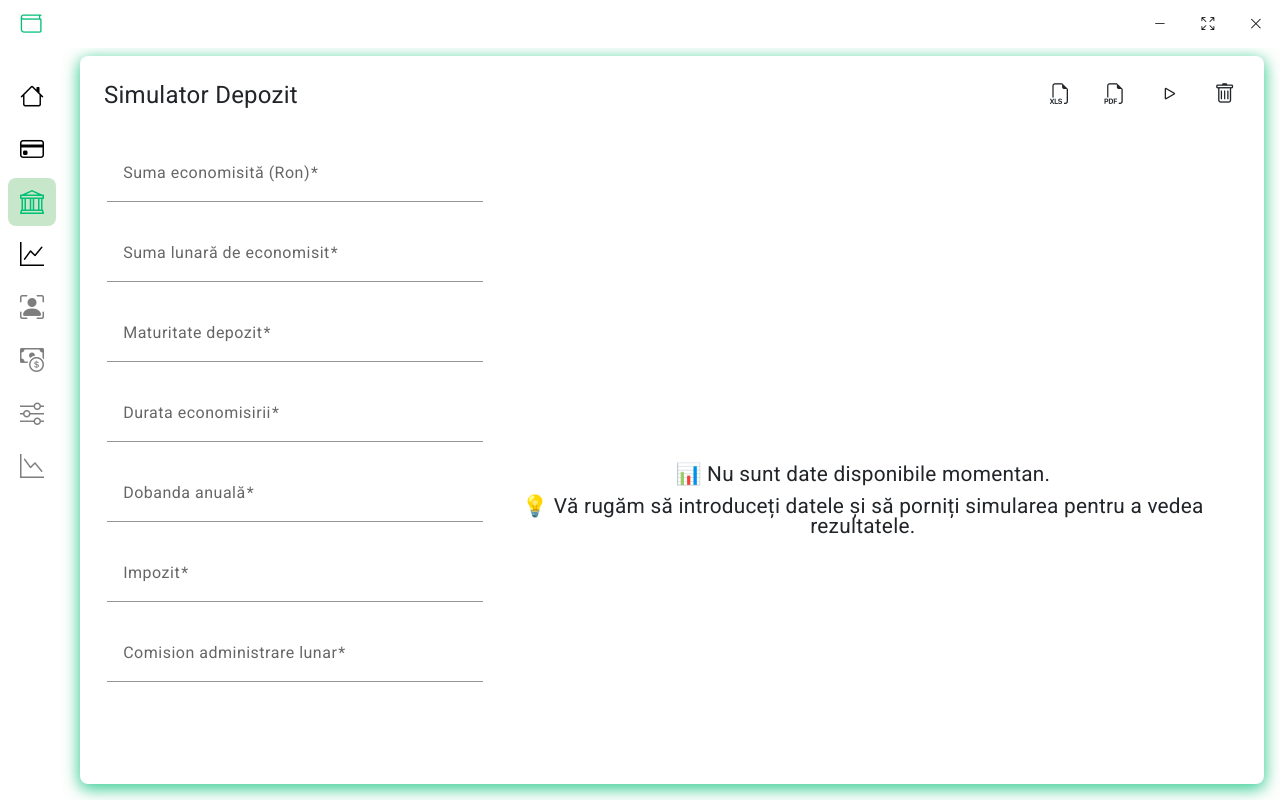
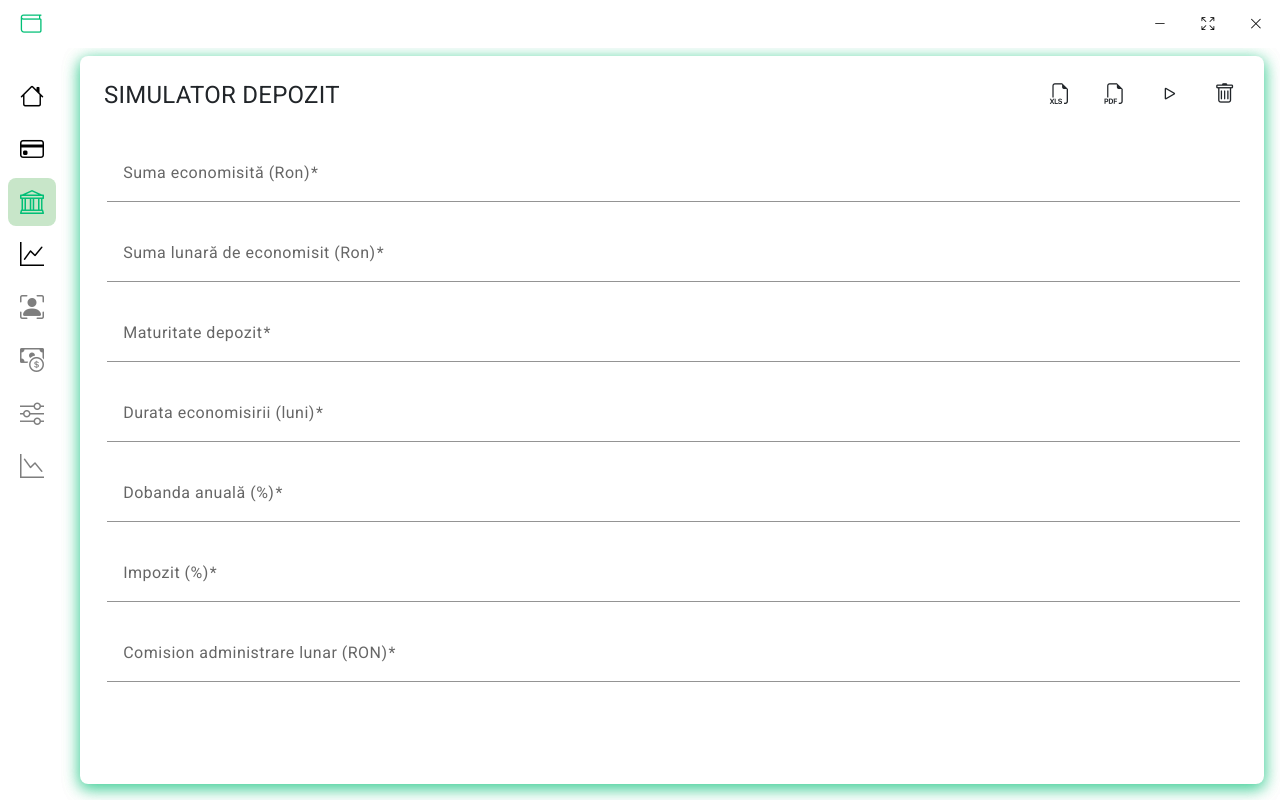
Before and after one commit to ciolteamihairobert/NewFunds, an Angular app: page /deposit in a window 1280 px wide. Built offline with nearby package versions, Linux system fonts and the light colour scheme.

Commit message:
Upgrade Angular versions and rework the css a little bit + correct the deposit sim error

```diff
--- a/app.js
+++ b/app.js
@@ -6,7 +6,7 @@ let appWindow;
 function createWindow() {
     appWindow = new BrowserWindow({
         frame: false,
-        minWidth: 1100,
+        minWidth: 820,
         minHeight: 700,
         webPreferences: {
             preload: path.join(__dirname, 'preload.js'),
--- a/src/app/reusable-components/services/calculation-center.service.ts
+++ b/src/app/reusable-components/services/calculation-center.service.ts
@@ -170,8 +170,8 @@ export class CalculationCenterService {
         soldInitial = initialAmount;
       }
 
-      dobanda = (soldInitial + monthlySaving) * (Math.pow(1 + annualInterest, 1 / 12) - 1);
-      impozit = tax * dobanda;
+      dobanda = (soldInitial + monthlySaving) * (Math.pow(1 + annualInterest/100, 1 / 12) - 1);
+      impozit = (tax /100) * dobanda;
       totalImpozit += impozit;
       comision = (initialAmount === 0 && monthlySaving === 0) ? 0 : monthlyFee;
       soldFinal = soldInitial + monthlySaving + dobanda - impozit - comision;
@@ -186,12 +186,12 @@ export class CalculationCenterService {
       }
       rows.push(row);
     }
-    const totalSavings = monthlySaving * depositMaturity + initialAmount;
+    const totalSavings = monthlySaving * savingDuration + initialAmount;
     const profitability = parseFloat((((soldFinal - totalSavings) / totalSavings)*100).toFixed(2))
-    this.depositDataService.updateDepositTotalSavings(totalSavings);
+    this.depositDataService.updateDepositTotalSavings(parseFloat(totalSavings.toFixed(2)));
     this.depositDataService.updateDepositProfitability(profitability);
     this.depositDataService.updateDepositRows(rows);
-    this.depositDataService.updateDepositFinalBalance(soldFinal);
-    this.depositDataService.updateDepositTotalTaxPaid(totalImpozit);
+    this.depositDataService.updateDepositFinalBalance(parseFloat(soldFinal.toFixed(2)));
+    this.depositDataService.updateDepositTotalTaxPaid(parseFloat(totalImpozit.toFixed(2)));
   }
 }
--- a/src/app/side-menu/side-menu.component.ts
+++ b/src/app/side-menu/side-menu.component.ts
@@ -1,13 +1,14 @@
+
 import { CommonModule } from '@angular/common';
-import { HttpClientModule } from '@angular/common/http';
 import { Component } from '@angular/core';
 import { MatTooltipModule, TooltipPosition } from '@angular/material/tooltip';
 import { RouterModule } from '@angular/router';
 
+
 @Component({
   selector: 'app-side-menu',
   standalone: true,
-  imports: [CommonModule, RouterModule, HttpClientModule, MatTooltipModule],
+  imports: [RouterModule, CommonModule, MatTooltipModule],
   templateUrl: './side-menu.component.html',
   styleUrls: ['./side-menu.component.css']
 })
--- a/src/app/simulator-components/credit/credit.component.html
+++ b/src/app/simulator-components/credit/credit.component.html
@@ -1,6 +1,6 @@
-<div class="simulator-container">
+<div class="simulator-container" style="max-width: 96.3vw">
   <app-header
-    title="Simulator de credit"
+    title="SIMULATOR CREDIT"
     formName="Credit"
     [exportToExcel]="exportToExcel.bind(this)"
     [exportToPDF]="exportToPDF.bind(this)"
--- a/src/app/simulator-components/deposit/deposit.component.html
+++ b/src/app/simulator-components/deposit/deposit.component.html
@@ -1,6 +1,6 @@
-<div class="simulator-container">
+<div class="simulator-container" style="max-width: 96.3vw">
   <app-header
-    title="Simulator Depozit"
+    title="SIMULATOR DEPOZIT"
     formName="Deposit"
     [exportToExcel]="exportToExcel.bind(this)"
     [exportToPDF]="exportToPDF.bind(this)"
@@ -20,7 +20,7 @@
           />
         </mat-form-field>
         <mat-form-field class="small-field">
-          <mat-label>Suma lunară de economisit</mat-label>
+          <mat-label>Suma lunară de economisit (Ron)</mat-label>
           <input
             matInput
             type="text"
@@ -38,7 +38,7 @@
           />
         </mat-form-field>
         <mat-form-field class="small-field">
-          <mat-label>Durata economisirii</mat-label>
+          <mat-label>Durata economisirii (luni)</mat-label>
           <input
             matInput
             type="text"
@@ -47,7 +47,7 @@
           />
         </mat-form-field>
         <mat-form-field class="small-field">
-          <mat-label>Dobanda anuală</mat-label>
+          <mat-label>Dobanda anuală (%)</mat-label>
           <input
             matInput
             type="text"
@@ -56,7 +56,7 @@
           />
         </mat-form-field>
         <mat-form-field class="small-field">
-          <mat-label>Impozit</mat-label>
+          <mat-label>Impozit (%)</mat-label>
           <input
             matInput
             type="text"
@@ -65,7 +65,7 @@
           />
         </mat-form-field>
         <mat-form-field class="small-field">
-          <mat-label>Comision administrare lunar</mat-label>
+          <mat-label>Comision administrare lunar (RON)</mat-label>
           <input
             matInput
             type="text"
@@ -82,20 +82,32 @@
       <div class="results-container" *ngIf="dataSource.data.length > 0">
         <div class="results">
           <div class="result-item">
-            <span>💰 Total economisit:</span>
-            <div>{{ totalSavings }} luni</div>
+            <span>💰 Total economisit: &nbsp;&nbsp;&nbsp;</span>
+            <div>{{ totalSavings }} RON</div>
           </div>
           <div class="result-item">
-            <span>🏦 Soldul contului la final:</span>
+            <span>🏦 Soldul contului la final:&nbsp;&nbsp;&nbsp;</span>
             <div>{{ finalBalance }} RON</div>
           </div>
           <div class="result-item">
-            <span>📈 Profitabilitate:</span>
+            <span>📈 Profitabilitate:&nbsp;&nbsp;&nbsp;</span>
             <div>{{ profitability }} %</div>
           </div>
           <div class="result-item">
-            <span>💸 Total impozit platit:</span>
-            <div>{{ totalTaxPaid }} RON</div>
+            <span>💸 Total impozit platit:&nbsp;&nbsp;&nbsp;</span>
+            <div>
+              &nbsp;&nbsp;&nbsp;&nbsp;&nbsp;&nbsp;&nbsp;&nbsp;&nbsp;
+              &nbsp;&nbsp;&nbsp;&nbsp;&nbsp;&nbsp;&nbsp;&nbsp;&nbsp;
+              &nbsp;&nbsp;&nbsp;&nbsp;&nbsp;&nbsp;&nbsp;&nbsp;&nbsp;
+              &nbsp;&nbsp;&nbsp;&nbsp;&nbsp;&nbsp;&nbsp;&nbsp;&nbsp;
+              &nbsp;&nbsp;&nbsp;&nbsp;&nbsp;&nbsp;&nbsp;&nbsp;&nbsp;
+              &nbsp;&nbsp;&nbsp;&nbsp;&nbsp;&nbsp;&nbsp;&nbsp;&nbsp;
+              &nbsp;&nbsp;&nbsp;&nbsp;&nbsp;&nbsp;&nbsp;&nbsp;&nbsp;
+              &nbsp;&nbsp;&nbsp;&nbsp;&nbsp;&nbsp;&nbsp;&nbsp;&nbsp;
+              &nbsp;&nbsp;&nbsp;&nbsp;&nbsp;&nbsp;&nbsp;&nbsp;&nbsp;
+              {{ totalTaxPaid }}
+              RON
+            </div>
           </div>
         </div>
       </div>
--- a/src/app/simulator-components/deposit/deposit.component.ts
+++ b/src/app/simulator-components/deposit/deposit.component.ts
@@ -87,20 +87,20 @@ export class DepositComponent implements OnInit {
     const formData = this.depositForm.value;
     const inputData: any[][] = [];
     inputData.push(['Datele Initiale']);
-    inputData.push(['Suma economisită (Ron)', formData['initialAmount']]);
-    inputData.push(['Suma lunara de economisit', formData['monthlySaving']]);
+    inputData.push(['Suma economisita (Ron)', formData['initialAmount']]);
+    inputData.push(['Suma lunara de economisit (Ron)', formData['monthlySaving']]);
     inputData.push(['Maturitate depozit', formData['depositMaturity']]);
-    inputData.push(['Durata economisirii', formData['savingDuration']]);
-    inputData.push(['Dobanda anuala', formData['annualInterest']]);
-    inputData.push(['Impozit', formData['tax']]);
-    inputData.push(['Comision administrare lunar', formData['monthlyFee']]);
+    inputData.push(['Durata economisirii (luni)', formData['savingDuration']]);
+    inputData.push(['Dobanda anuala (%)', formData['annualInterest']]);
+    inputData.push(['Impozit (%)', formData['tax']]);
+    inputData.push(['Comision administrare lunar (Ron)', formData['monthlyFee']]);
     inputData.push([]);
 
     const tableHeader = ['Luna', 'Sold Initial', 'Suma depusa', 'Dobanda', 'Impozit', 'Comision', 'Sold Final'];
     const tableData: any[][] = [];
-    tableData.push(['Total economisit:', this.totalSavings + ' luni']);
+    tableData.push(['Total economisit:', this.totalSavings + ' RON']);
     tableData.push(['Soldul contului la final:', this.finalBalance + ' RON']);
-    tableData.push(['Profitabilitate:', this.profitability + ' luni']);
+    tableData.push(['Profitabilitate:', this.profitability + ' %']);
     tableData.push(['Total impozit platit:', this.totalTaxPaid + ' RON']);
     tableData.push([]);
     tableData.push(tableHeader);
@@ -158,13 +158,13 @@ export class DepositComponent implements OnInit {
 
     const formData = this.depositForm.value;
     const inputData: any[][] = [
-      ['Suma economisită (Ron)', formData['initialAmount']],
-      ['Suma lunara de economisit', formData['monthlySaving']],
+      ['Suma economisita (Ron)', formData['initialAmount']],
+      ['Suma lunara de economisit (Ron)', formData['monthlySaving']],
       ['Maturitate depozit', formData['depositMaturity']],
-      ['Durata economisirii', formData['savingDuration']],
-      ['Dobanda anuala', formData['annualInterest']],
-      ['Impozit', formData['tax']],
-      ['Comision administrare lunar', formData['monthlyFee']]
+      ['Durata economisirii (luni)', formData['savingDuration']],
+      ['Dobanda anuala (%)', formData['annualInterest']],
+      ['Impozit (%)', formData['tax']],
+      ['Comision administrare lunar (Ron)', formData['monthlyFee']]
     ];
 
     autoTable(doc, {
@@ -177,9 +177,9 @@ export class DepositComponent implements OnInit {
     const lastY = (doc as any).lastAutoTable ? (doc as any).lastAutoTable.finalY : 25;
 
     const summaryData: any[][] = [
-      ['Total economisit:', this.totalSavings + ' luni'],
+      ['Total economisit:', this.totalSavings + ' RON'],
       ['Soldul contului la final:', this.finalBalance + ' RON'],
-      ['Profitabilitate:', this.profitability + ' luni'],
+      ['Profitabilitate:', this.profitability + ' %'],
       ['Total impozit platit:', this.totalTaxPaid + ' RON']
     ];
 
--- a/src/app/simulator-components/simulatorStyles.css
+++ b/src/app/simulator-components/simulatorStyles.css
@@ -14,8 +14,8 @@
 .simulator-content {
     display: flex;
     flex-direction: row;
+    flex-wrap: wrap;
     justify-content: space-evenly;
-    flex-grow: 1;
     padding: 0.5rem;
     margin-top: 1rem;
     overflow: auto;
@@ -27,12 +27,9 @@
     flex-wrap: nowrap;
     margin: 0.2rem;
     width: 35%;
+    min-width: 19.5rem;
     margin-bottom: 2rem;
     padding-bottom: 2rem;
-}
-
-.input-section-content {
-    max-height: 70vh;
 }
 
 .output-section {
@@ -75,33 +72,19 @@
     background-color: #f5f5f5;
 }
 
-@media (max-width: 64rem) {
-    .content {
-        overflow-x: hidden;
-        overflow-y: auto;
-        flex-direction: column;
+@media (max-width: 1401px) {
+    .input-section {
+        width: fit-content;
+        margin-right: 0rem;
     }
-
-    .input-section {
-        width: 100%;
-    }
-
     .output-section {
-        width: 100%;
+        width: -webkit-fill-available;
     }
 }
 
-@media (max-width: 48rem) {
-    .ccontainer {
-        padding: 0.5rem;
-        max-height: 100vh;
-    }
-
-    .content {
-        overflow-y: auto;
-        flex-direction: column;
-        height: auto;
-        padding: 0;
+@media (min-width: 2450px) {
+    .input-section {
+        margin-right: 20rem;
     }
 }
 
```
Also changed, not shown: package.json (+15 -15 lines), 1 other file (tests, documents, lock files or other folders).
